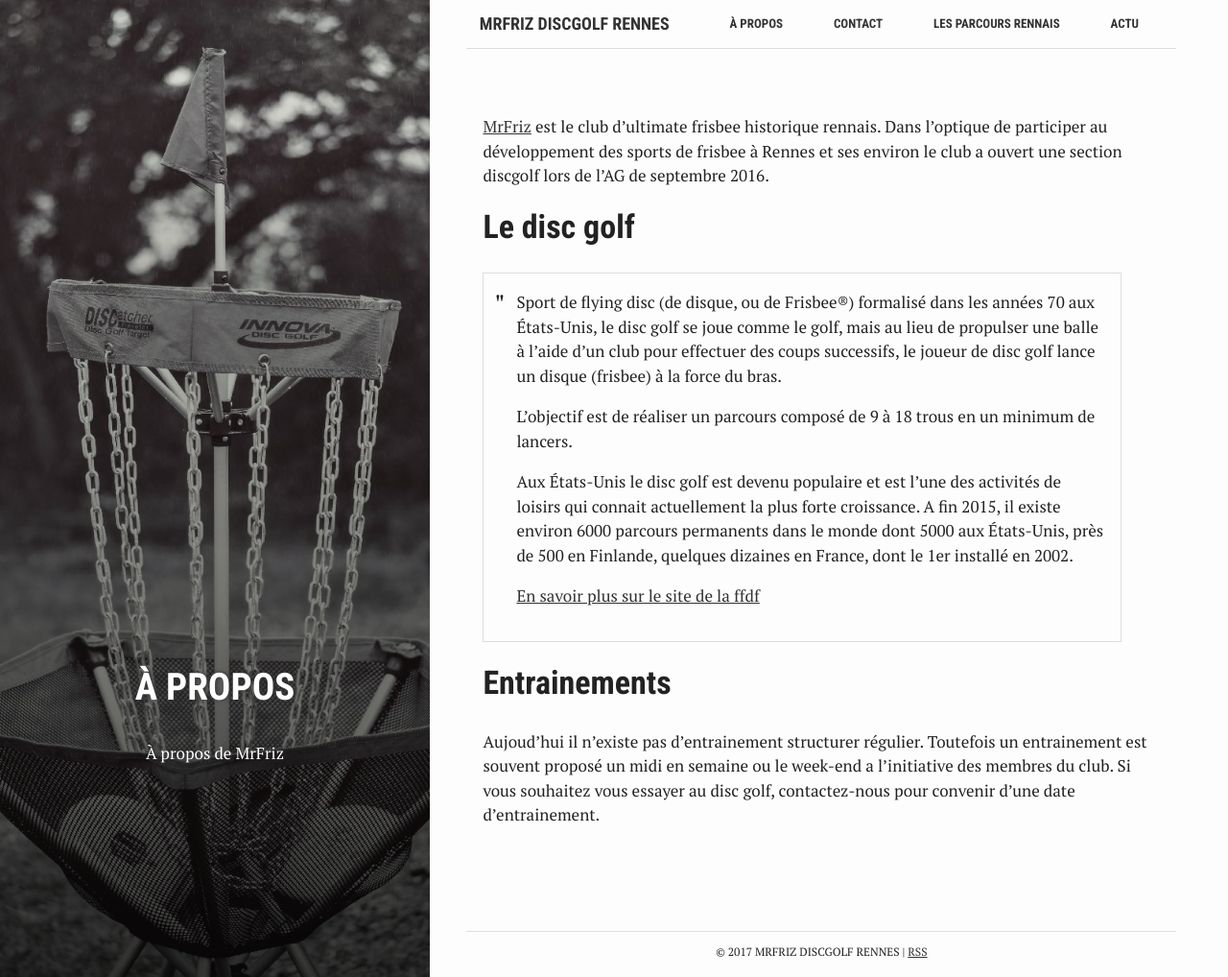
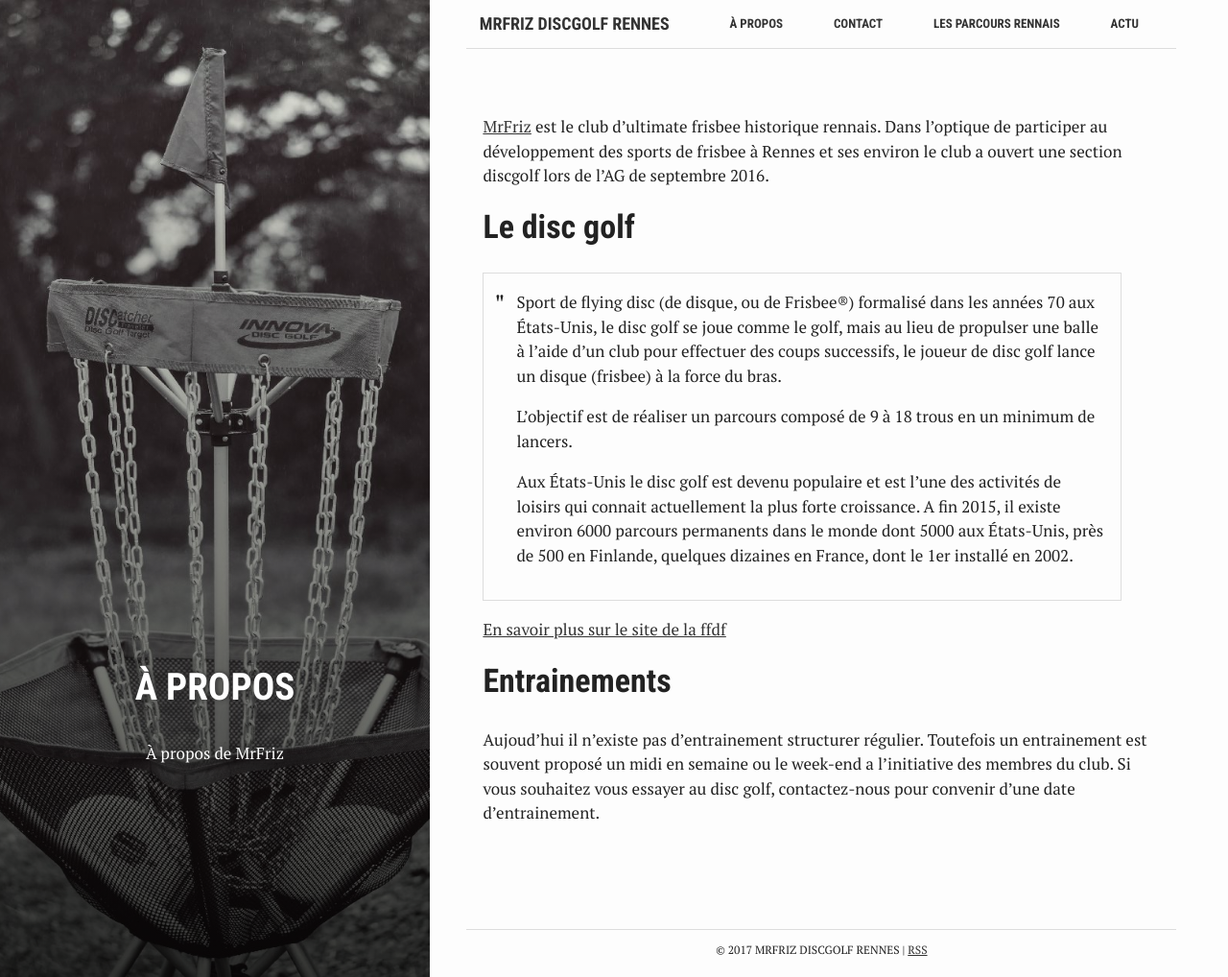
Before and after one commit to MrFriz/discgolf, a Jekyll site: the page built from about.md, in a window 1280 px wide and 1018 px high. Shown: the whole window at 96% size. Built offline with Jekyll 4.4.1, drawn with Linux system fonts in a browser that asks for light colours.

```diff
--- a/about.md
+++ b/about.md
@@ -17,8 +17,8 @@ active: about
 > L’objectif est de réaliser un parcours composé de 9 à 18 trous en un minimum de lancers.
 >
 > Aux États-Unis le disc golf est devenu populaire et est l’une des activités de loisirs qui connait actuellement la plus forte croissance. A fin 2015, il existe environ 6000 parcours permanents dans le monde dont 5000 aux États-Unis, près de 500 en Finlande, quelques dizaines en France, dont le 1er installé en 2002.
->
-> [En savoir plus sur le site de la ffdf](http://www.ffdf.fr/quest-disc-golf/)
+
+[En savoir plus sur le site de la ffdf](http://www.ffdf.fr/quest-disc-golf/)
 
 # Entrainements
 Aujoud'hui il n'existe pas d'entrainement structurer régulier.
```
